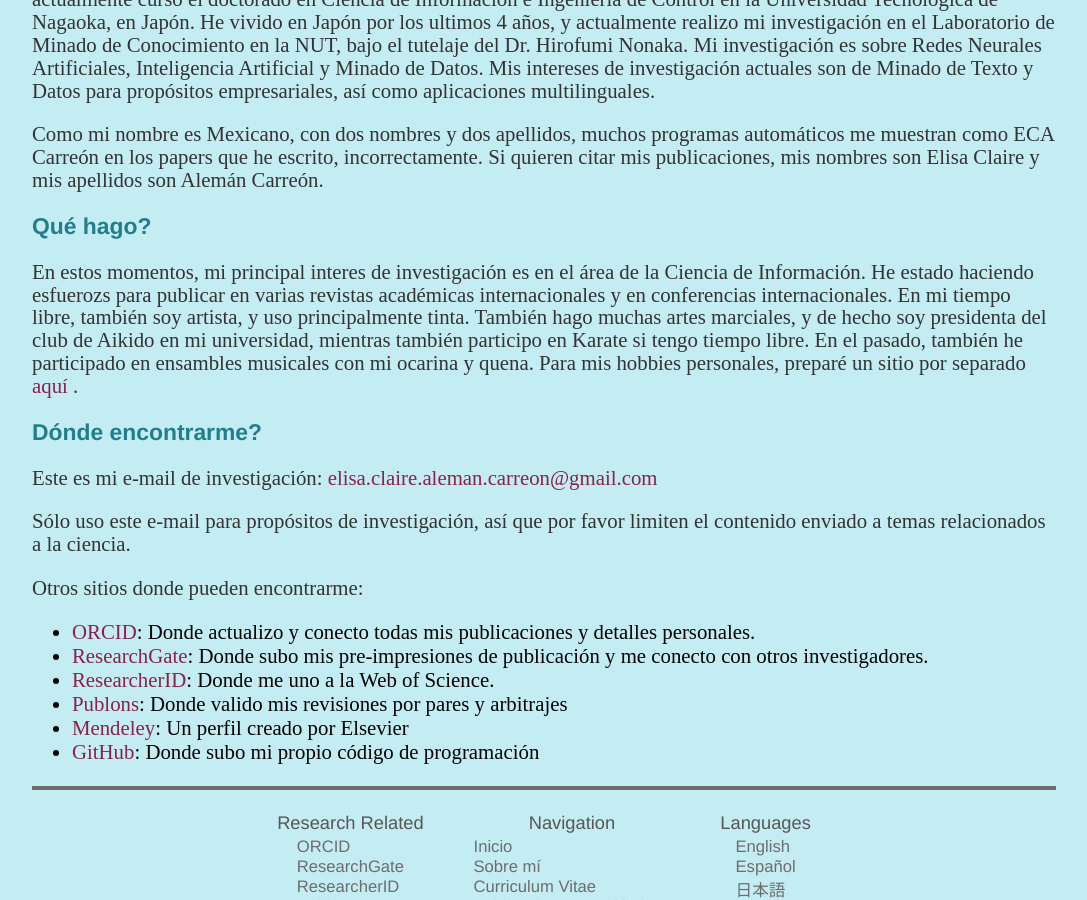
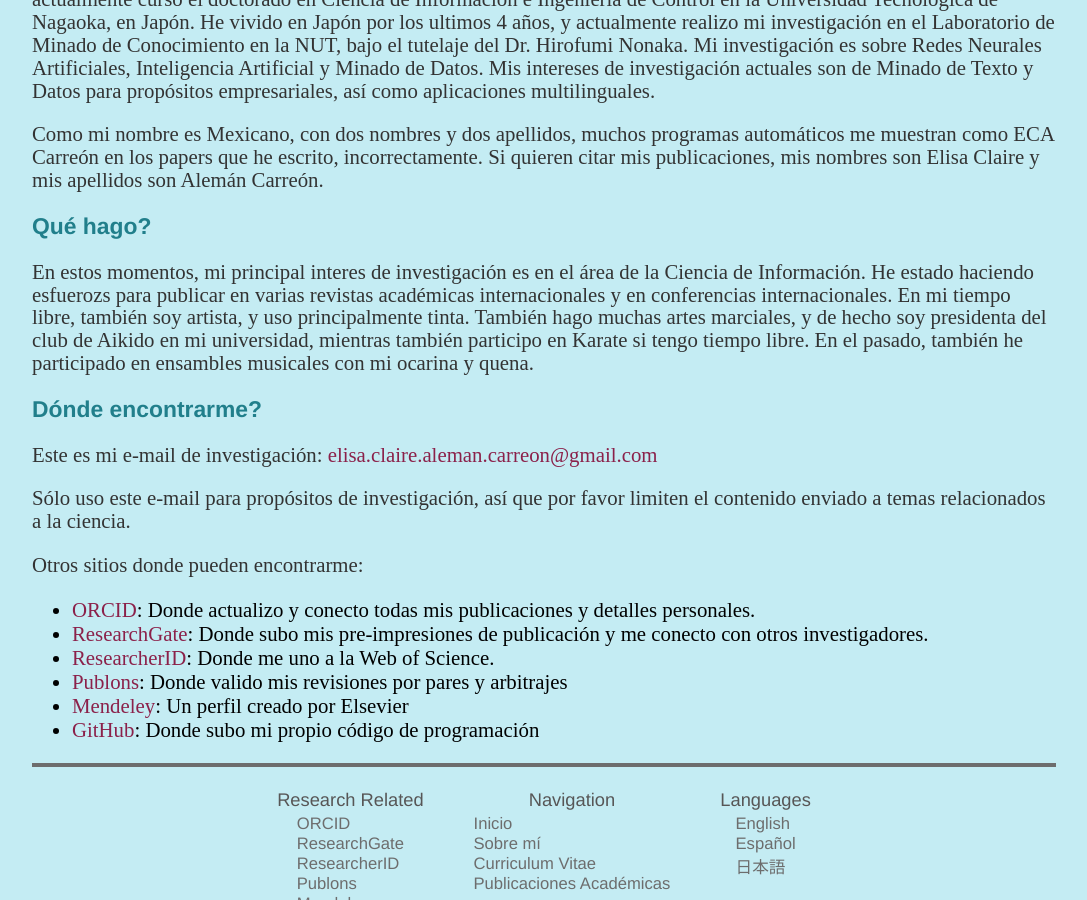
Before and after one commit to ellie-icekler/elisa-aleman.github.io, a Jekyll site: the page built from es/about/index.html, in a window 1280 px wide and 900 px high, scrolled down 772 px. Shown: the whole window, without its empty margins (96-1183 px from the left). Built offline with Jekyll 4.4.1, drawn with Linux system fonts in a browser that asks for light colours.

Commit message:
Update index.html

```diff
--- a/en/about/index.html
+++ b/en/about/index.html
@@ -17,7 +17,7 @@ title: About me
 
     <h2>What do I do?</h2>
 
-    <p>Right now, my main interest is research in the Information Science area. I've been striving to make several publications to international journals and conferences. In my free time, I am also an artist, I mainly use ink on paper. I also do many martial arts, and I am the president of the Aikido club in my university, while I also do Karate in my free time. In the past, I've also participated in musical ensembles with my ocarina and quena. For my personal hobbies, I have made a separate website <a href="https://ellie-icekler.github.io">here</a>.</p>
+    <p>Right now, my main interest is research in the Information Science area. I've been striving to make several publications to international journals and conferences. In my free time, I am also an artist, I mainly use ink on paper. I also do many martial arts, and I am the president of the Aikido club in my university, while I also do Karate in my free time. In the past, I've also participated in musical ensembles with my ocarina and quena.</p>
 
     <h2>Where to find me?</h2>
 
--- a/es/about/index.html
+++ b/es/about/index.html
@@ -17,7 +17,7 @@ title: Sobre mí
 
     <h2>Qué hago?</h2>
 
-    <p>En estos momentos, mi principal interes de investigación es en el área de la Ciencia de Información. He estado haciendo esfuerozs para publicar en varias revistas académicas internacionales y en conferencias internacionales. En mi tiempo libre, también soy artista, y uso principalmente tinta. También hago muchas artes marciales, y de hecho soy presidenta del club de Aikido en mi universidad, mientras también participo en Karate si tengo tiempo libre. En el pasado, también he participado en ensambles musicales con mi ocarina y quena. Para mis hobbies personales, preparé un sitio por separado <a href="https://ellie-icekler.github.io"> aquí </a>.</p>
+    <p>En estos momentos, mi principal interes de investigación es en el área de la Ciencia de Información. He estado haciendo esfuerozs para publicar en varias revistas académicas internacionales y en conferencias internacionales. En mi tiempo libre, también soy artista, y uso principalmente tinta. También hago muchas artes marciales, y de hecho soy presidenta del club de Aikido en mi universidad, mientras también participo en Karate si tengo tiempo libre. En el pasado, también he participado en ensambles musicales con mi ocarina y quena.</p>
 
     <h2>Dónde encontrarme?</h2>
 
--- a/jp/about/index.html
+++ b/jp/about/index.html
@@ -17,7 +17,7 @@ title: 私について
 
     <h2>何をしている?</h2>
 
-    <p>現在、私の主な研究関心は情報工学に関するものです。最近国際学会誌や国際学会発表に投稿することを取り組んでいます。暇な時はアートもやっていまして、墨で描くのが好きです。そして、武術・武道もいっぱいやっています。実は今大学の合気道部の部長をやっていますし、暇な時も空手をやります。過去にもオカリナやケーナでアンサンブルのライブに参加したこともありますので、音楽にも興味がある。趣味などに関しては、<a href="https://ellie-icekler.github.io">こちらのウェブサイト</a>を別で作りました。</p>
+    <p>現在、私の主な研究関心は情報工学に関するものです。最近国際学会誌や国際学会発表に投稿することを取り組んでいます。暇な時はアートもやっていまして、墨で描くのが好きです。そして、武術・武道もいっぱいやっています。実は今大学の合気道部の部長をやっていますし、暇な時も空手をやります。過去にもオカリナやケーナでアンサンブルのライブに参加したこともありますので、音楽にも興味がある。</p>
 
     <h2>どこにいる?</h2>
 
```
